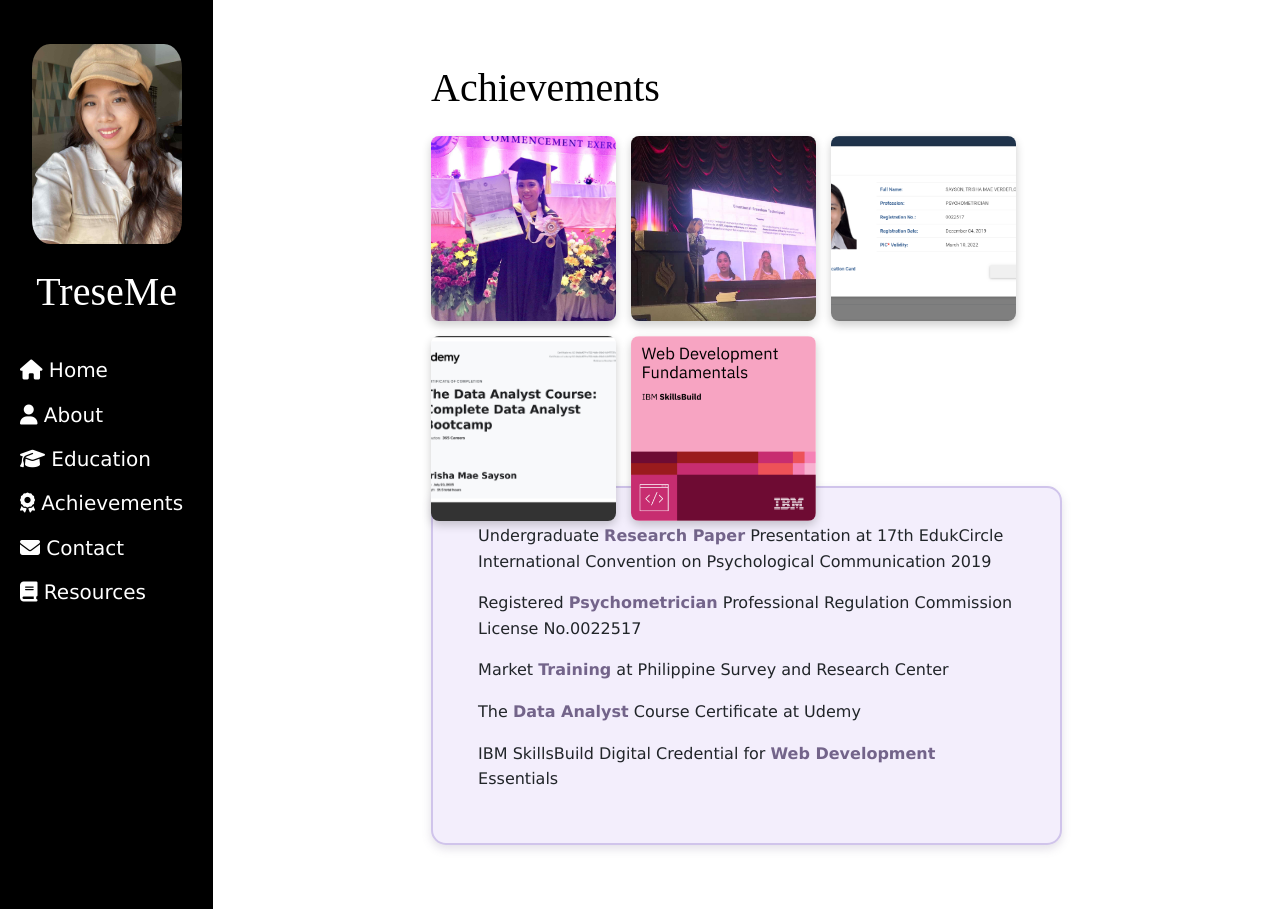
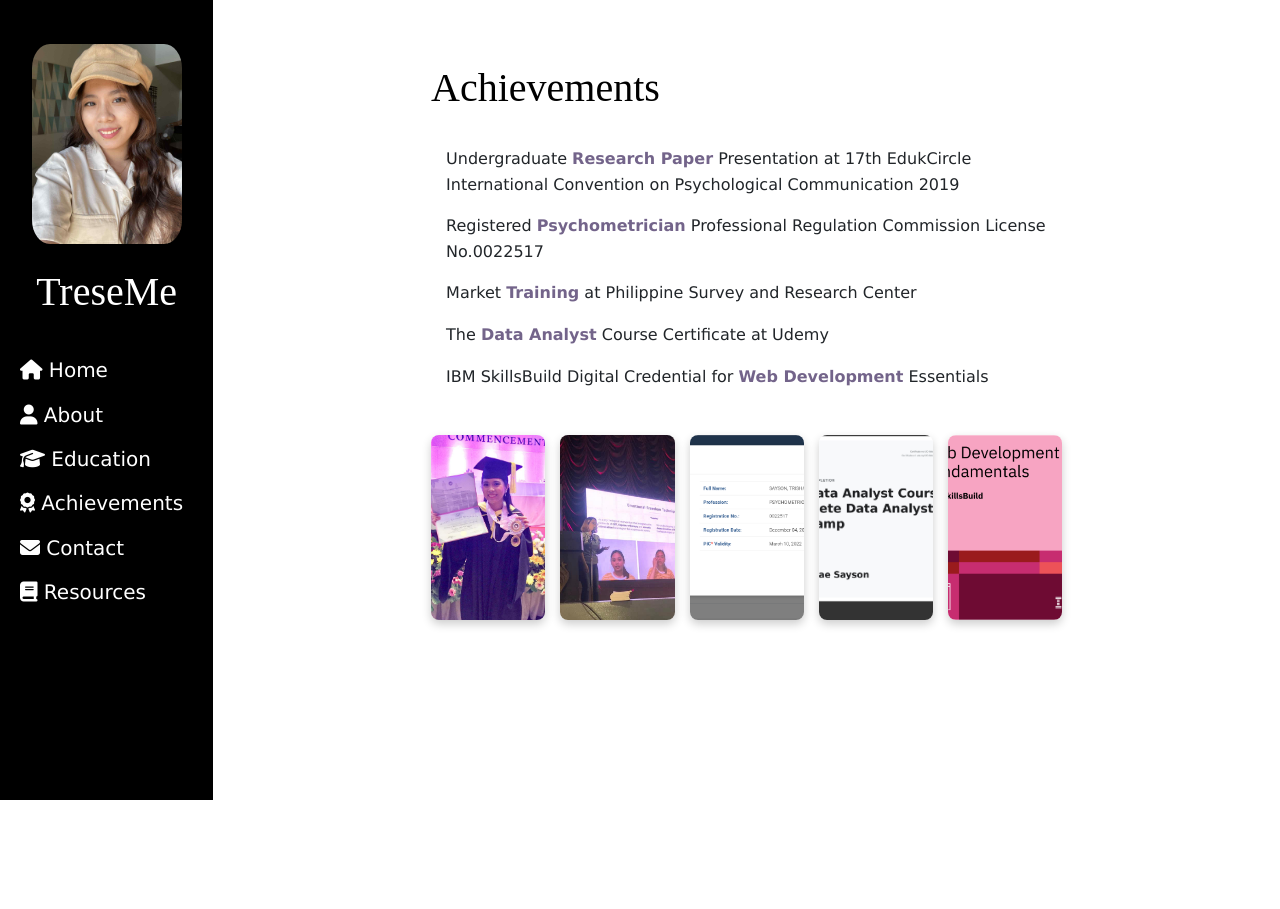
Before and after one commit to TrishaMaeSayson/WEBPROG-TCSIT01-first-website, a plain HTML site: page Home/index.html in a window 1280 px wide. Both pictures are taken after a click on the link "Achievements". After the commit the page ends 800 px from the top, so only its background shows below. Drawn offline with nearby package versions, Linux system fonts and the light colour scheme.

Commit message:
switch details achievement

```diff
--- a/Home/index.html
+++ b/Home/index.html
@@ -173,23 +173,23 @@
             <div id="achievement" class="content-section">
               <h2>Achievements</h2>
 
-                <!-- Left side: Photos -->
-                <div class="achievement-photos flex-1 position-relative" style="height: 350px;">
+              <!-- Achievements Details on Top -->
+              <div class="achievements-box flex-column">
+                <div class="achievement-details">
+                  <p>Undergraduate <span class="highlight">Research Paper</span> Presentation at 17th EdukCircle International Convention on Psychological Communication 2019</p>
+                  <p>Registered <span class="highlight">Psychometrician</span> Professional Regulation Commission License No.0022517</p>
+                  <p>Market <span class="highlight">Training</span> at Philippine Survey and Research Center</p>
+                  <p>The <span class="highlight">Data Analyst</span> Course Certificate at Udemy</p>
+                  <p>IBM SkillsBuild Digital Credential for <span class="highlight">Web Development</span> Essentials</p>
+                </div>
+
+                <!-- Photos Below -->
+                <div class="achievement-photos">
                   <div class="photo-square ach-square1"><img src="images/laude.jpg" alt="Laude"></div>
                   <div class="photo-square ach-square2"><img src="images/Edukcircle 2.jpg" alt="EdukCircle"></div>
                   <div class="photo-square ach-square3"><img src="images/license.png" alt="License"></div>
                   <div class="photo-square ach-square4"><img src="images/data.png" alt="Data"></div>
                   <div class="photo-square ach-square5"><img src="images/web.png" alt="IBM"></div>
-                </div>
-
-              <div class="achievements-box d-flex">
-                <!-- Right side: Details -->
-                <div class="achievement-details flex-1">
-                  <p>Undergraduate <span class="highlight">Research Paper</span> Presentation at 17th EdukCircle International Convention on Psychological Communication 2019</p>
-                  <p>Registered <span class="highlight">Psychometrician</span> Professional Regulation Commission License No.0022517</p>
-                  <p>Market <span class="highlight">Training</span> at Philippine Survey and Research Center</p>
-                  <p>The <span class="highlight">Data Analyst</span> Course Certificate at Udemy</p>
-                  <p>IBM SkillsBuild Digital Credential for <span class="highlight">Web Development</span> Essentials</p>
                 </div>
               </div>
             </div>
--- a/Home/style.css
+++ b/Home/style.css
@@ -451,20 +451,9 @@ p {
 
 /* Container layout */
 .achievements-box {
-  flex: 1;
-  background-color: #f3eefc;
-  border: 2px solid #d0c4eb;
-  border-radius: 15px;
-  padding: 25px 30px;
-  box-shadow: 0 4px 10px rgba(115, 100, 138, 0.2);
-  transition: transform 0.3s ease, box-shadow 0.3s ease;
   display: flex;
+  flex-direction: column;
   gap: 20px;
-  align-items: flex-start;
-}
-
-#achievement h2 {
-  margin-bottom: 1.5rem;  /* closer to the photos */
 }
 
 /* Text details */
@@ -483,7 +472,7 @@ p {
   justify-content: flex-start; /* align to left */
   align-items: center;
   gap: 15px;                  /* space between photos */
-  flex-wrap: wrap;            /* optional: wrap to next line if screen too small */
+  height: auto;            /* optional: wrap to next line if screen too small */
 }
 
 /* Individual photo boxes */
```
